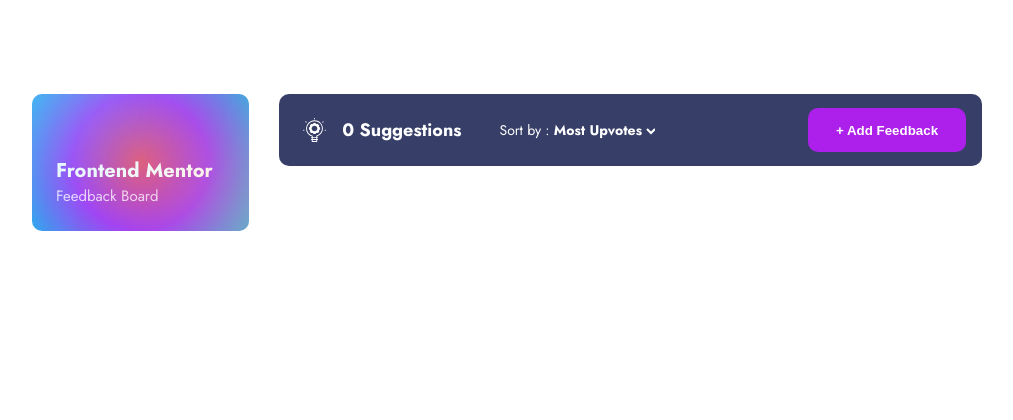
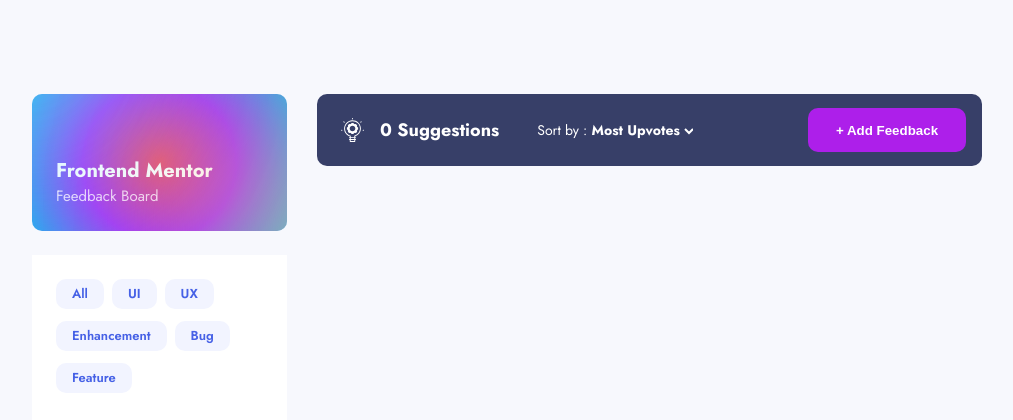
Before and after one commit to orkhan-m/product-feedback-app-react, a React (Create React App) app: page / in a window 1280 px wide. Shown: the top 420 px of the page, without its empty margins (133-1146 px from the left). Built offline with nearby package versions, Linux system fonts and the light colour scheme.

Commit message:
add feature box

```diff
--- a/src/App.js
+++ b/src/App.js
@@ -2,6 +2,9 @@ import "./index.css";
 // import { useState } from "react";
 import bulbSvg from "./assets/bulb.svg";
 import dropdownIcon from "./assets/dropdown_icon.svg";
+import manWithMagnifier from "./assets/man_with_magnifier.svg";
+
+const features = ["All", "UI", "UX", "Enhancement", "Bug", "Feature"];
 
 export default function App() {
   return (
@@ -16,12 +19,20 @@ export default function App() {
 
 function FeedbackBoard() {
   return (
+    <div class="side-boxes">
       <div class="feedback-board">
         <div class="feedback-board-circle-one"></div>
         <div class="feedback-board-circle-two"></div>
         <div class="board-text">
           <p class="board-main-text">Frontend Mentor</p>
           <p class="board-secondary-text">Feedback Board</p>
+        </div>
+      </div>
+      {/* NOTE Category Filter */}
+      <div class="category-filter">
+        {features.map((feature) => (
+          <div className="feedback-features-filter">{feature}</div>
+        ))}
       </div>
     </div>
   );
--- a/src/index.css
+++ b/src/index.css
@@ -12,6 +12,7 @@ html {
   font-size: 62.5%;
   margin-left: 16.5rem;
   margin-right: 16.5rem;
+  background-color: #f7f8fd;
 }
 
 .page-top {
@@ -76,6 +77,13 @@ html {
   border: none;
 }
 
+/* SECTION Side Boxes */
+
+.side-boxes {
+  display: flex;
+  flex-direction: column;
+}
+
 /* SECTION: Feedback Board */
 .feedback-board {
   position: relative;
@@ -132,3 +140,32 @@ html {
   font-size: 1.5rem;
   font-weight: 400;
 }
+
+/* SECTION Category Filter */
+
+.category-filter {
+  display: flex;
+  flex-wrap: wrap;
+  gap: 0.8rem;
+  height: 16.6rem;
+  width: 25.5rem;
+  background-color: #ffffff;
+  margin-top: 2.4rem;
+  padding-top: 2.4rem;
+  padding-left: 2.4rem;
+  padding-bottom: 2.4rem;
+}
+
+.feedback-features-filter {
+  background-color: #f2f4ff;
+  border-radius: 1rem;
+  border-radius: 1rem;
+  font-size: 1.3rem;
+  color: #4661e6;
+  font-weight: 600;
+  height: 3rem;
+  padding-left: 1.6rem;
+  padding-right: 1.6rem;
+  padding-top: 0.5rem;
+  padding-bottom: 0.6rem;
+}
```
Also changed, not shown: src/assets/man_with_magnifier.svg (added). Lines whose indentation alone changed are shown as unchanged.
